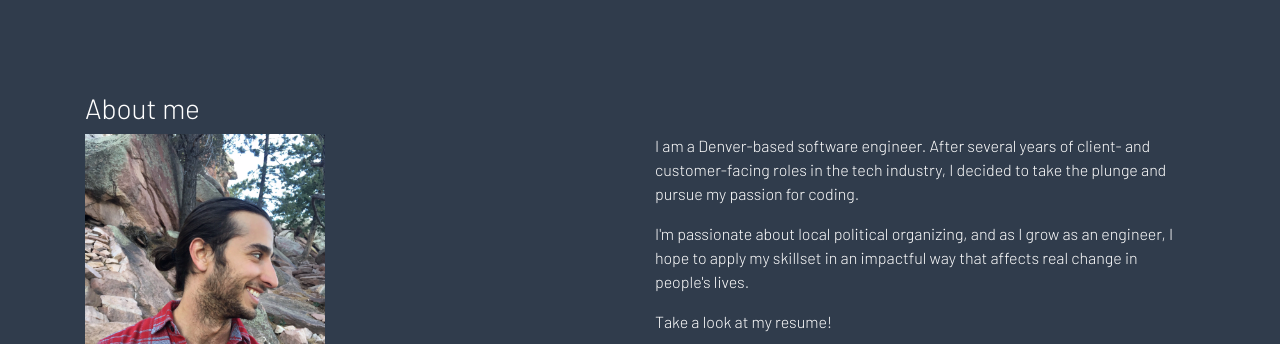
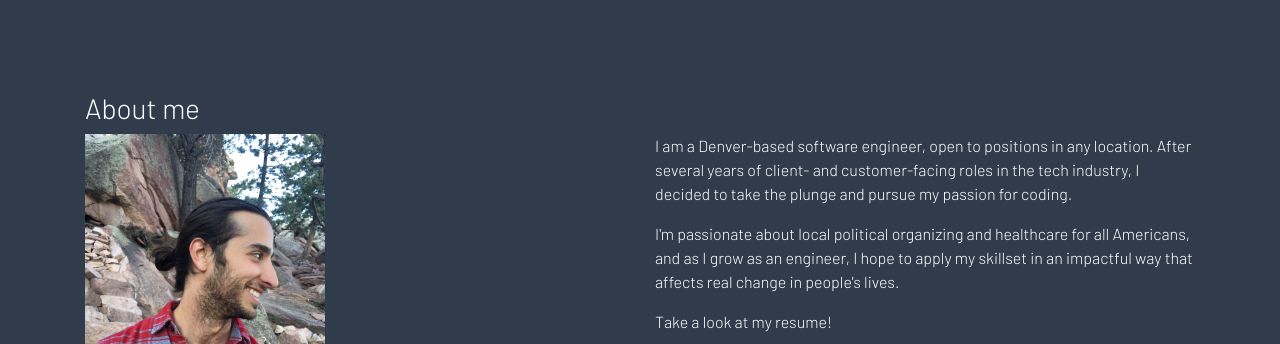
Before and after one commit to thelderop/portfolio, a Next.js app: page / in a window 1280 px wide. Shown: the part 800-1144 px from the top of the page. Built offline with nearby package versions, Linux system fonts and the light colour scheme.

Commit message:
updated bio section

```diff
--- a/components/title.js
+++ b/components/title.js
@@ -15,12 +15,12 @@ export default function Title() {
                 <div class="col">
                     <div>
                         <p>
-                            I am a Denver-based software engineer.
+                            I am a Denver-based software engineer, open to positions in any location.
                             After several years of client- and customer-facing roles in the tech industry,
                             I decided to take the plunge and pursue my passion for coding.
                         </p>
                         <p>
-                            I'm passionate about local political organizing, and as I grow as an engineer,
+                            I'm passionate about local political organizing and healthcare for all Americans, and as I grow as an engineer,
                             I hope to apply my skillset in an impactful way that affects real change in people's lives.
                         </p>
                         <p>
```
